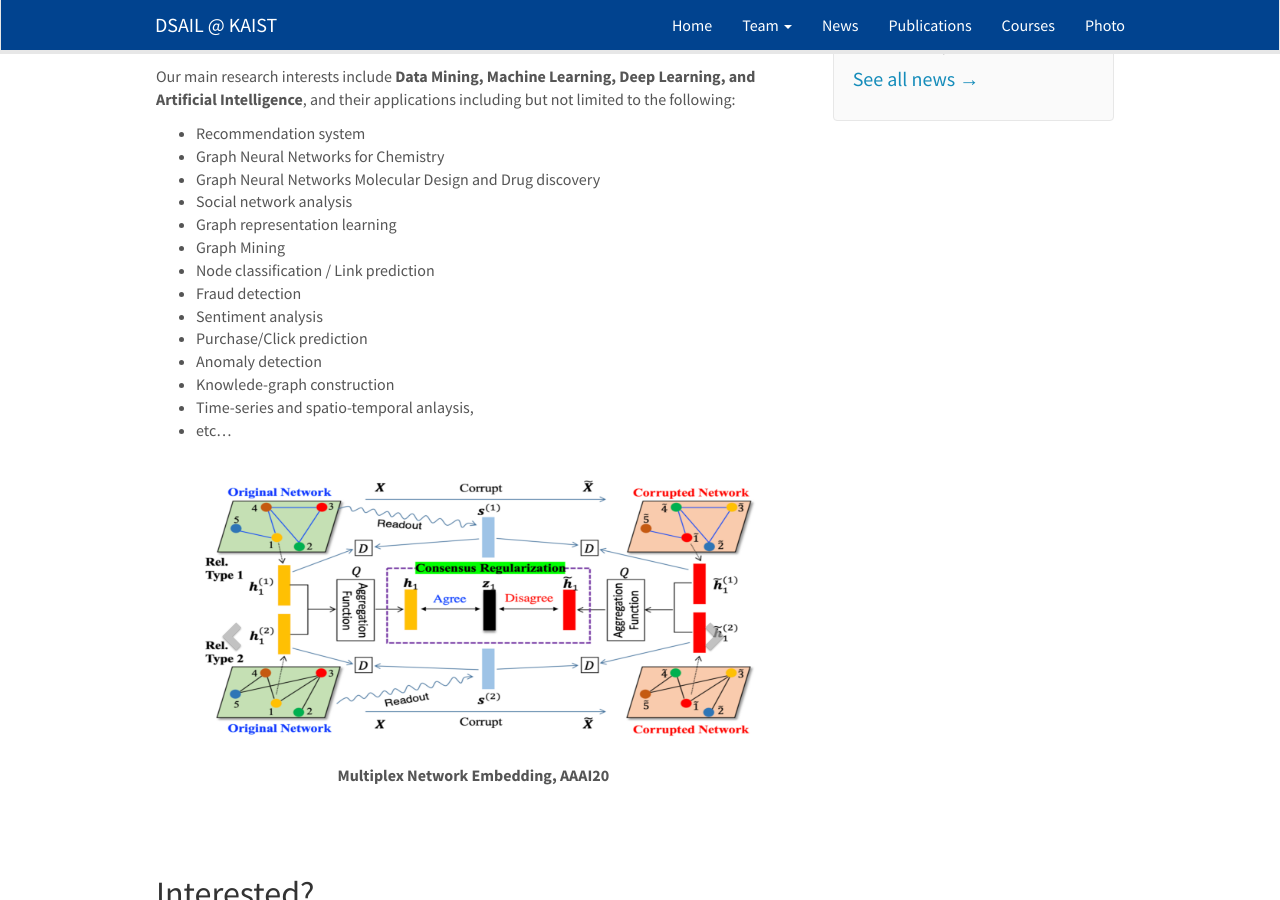
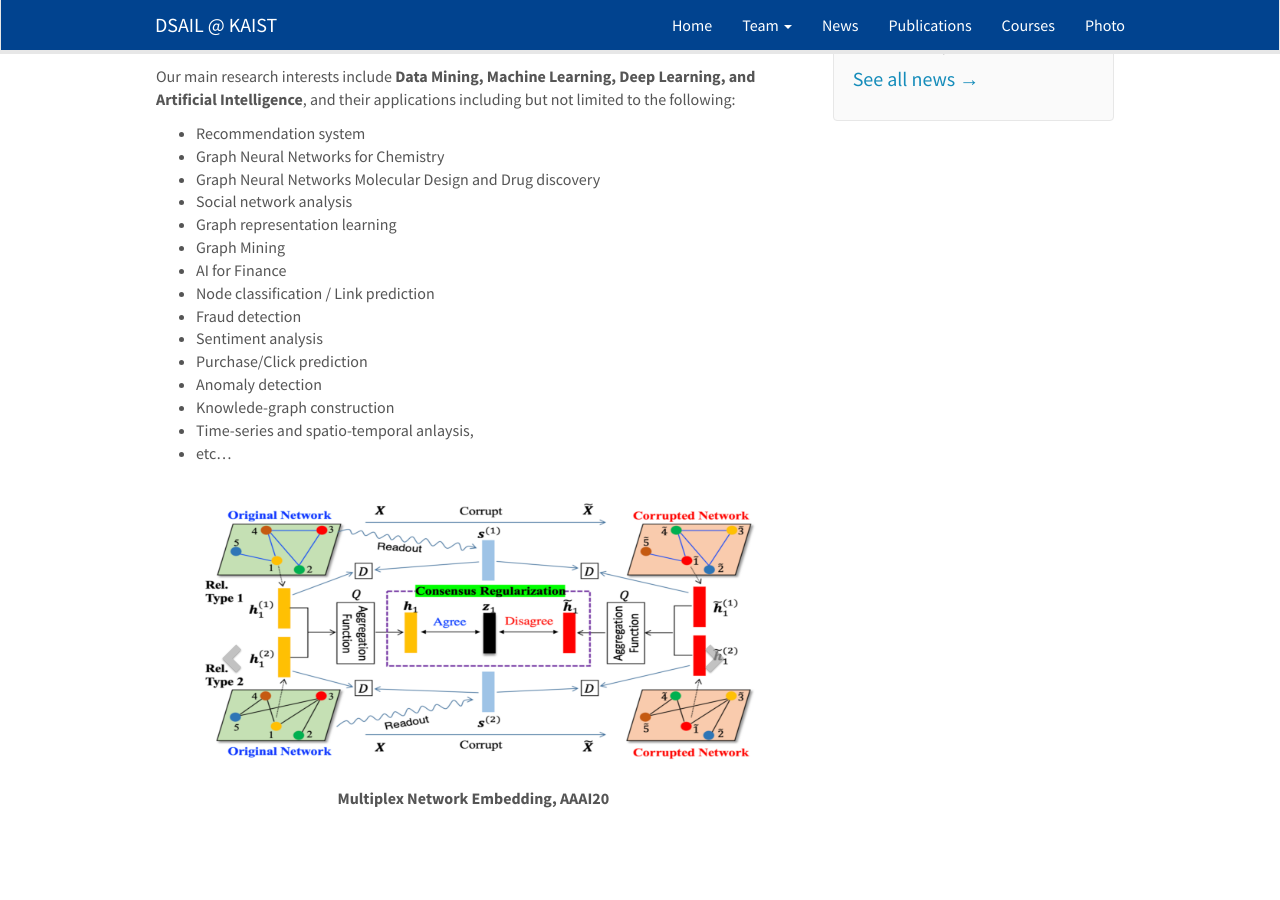
Before and after one commit to kaist-dsail/kaist-dsail.github.io, a Jekyll site: the page built from _pages/home.md, in a window 1280 px wide and 900 px high, scrolled down 691 px. Built offline with Jekyll 4.4.1, drawn with Linux system fonts in a browser that asks for light colours; nearby versions of some CDN libraries.

Commit message:
Update home.md

```diff
--- a/_pages/home.md
+++ b/_pages/home.md
@@ -25,6 +25,7 @@ Our main research interests include <b>Data Mining, Machine Learning, Deep Learn
 - Social network analysis
 - Graph representation learning
 - Graph Mining
+- AI for Finance
 - Node classification / Link prediction
 - Fraud detection
 - Sentiment analysis
```
